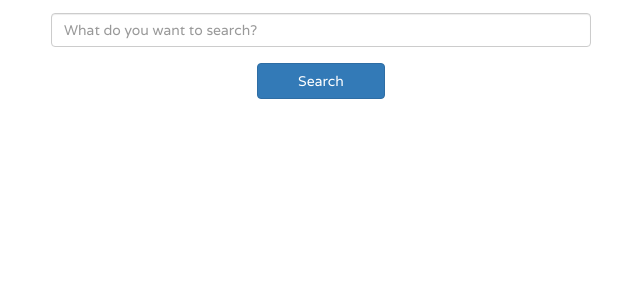
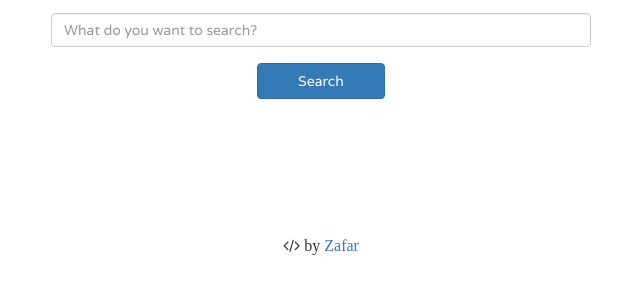
Before and after one commit to mdaz78/Wikipedia-Viewer, a plain HTML site: page index.html in a window 1280 px wide. Shown: the part 324-618 px from the top of the page, without its empty margins (319-959 px from the left). Drawn offline with nearby package versions, Linux system fonts and the light colour scheme.

Commit message:
Add footer tag along with the content

```diff
--- a/index.html
+++ b/index.html
@@ -77,6 +77,14 @@
       <div class="col-xs-0 col-md-1"></div>
     </div>
   </div>
+
+  <!-- Footer section of the page -->
+  <footer class="text-center">
+    <div id="footer">
+      <i class="fa fa-code"></i> by <a href="https://twitter.com/MdAbuZafar19">Zafar</a>
+    </div>
+  </footer>
+
   <!-- Custom Script -->
   <script src="script.js" type="text/javascript"></script>
 </div>
```
Lines whose indentation alone changed are shown as unchanged.
